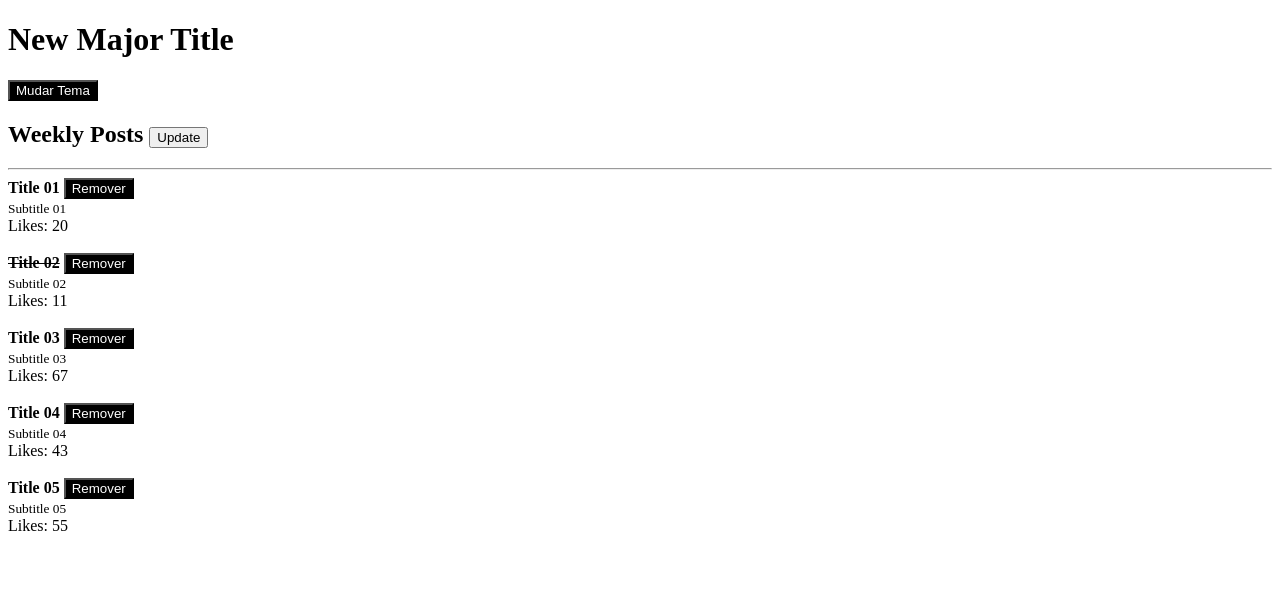
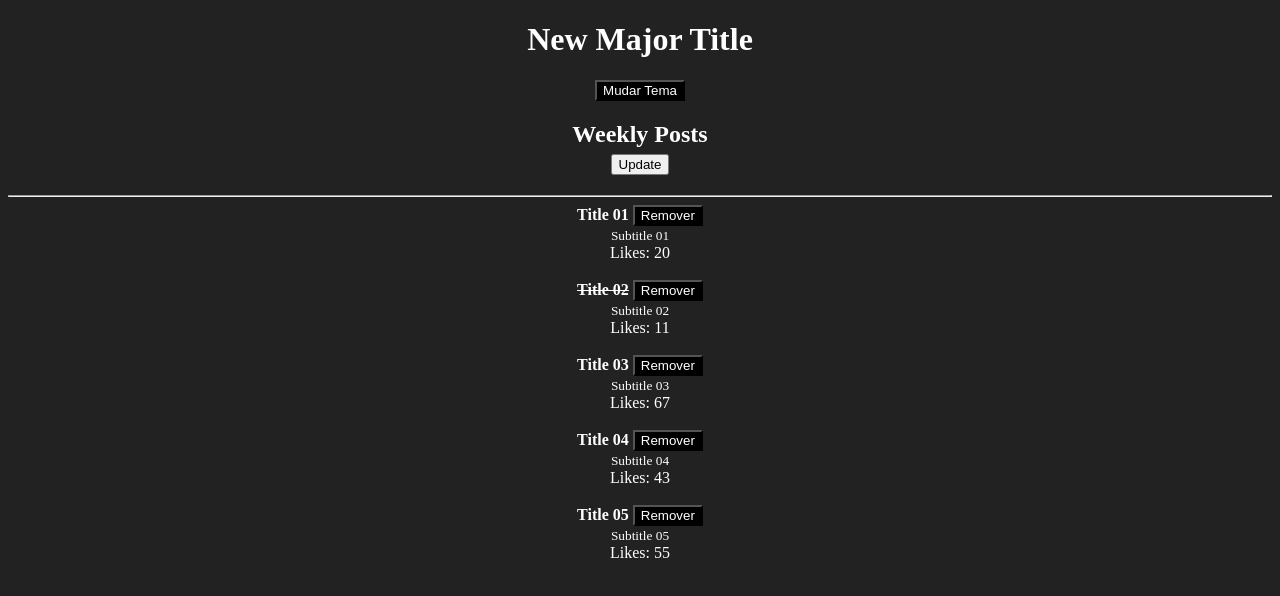
Before and after one commit to IgorPereira1997/reactBasics, a React app: page / in a window 1280 px wide. Shown: the top 596 px of the page. Built offline with nearby package versions, Linux system fonts and the light colour scheme.

Commit message:
Added CSS configuration for using into React

```diff
--- a/package.json
+++ b/package.json
@@ -15,10 +15,12 @@
     "@babel/preset-react": "^7.23.3",
     "babel-loader": "^9.1.3",
     "clean-webpack-plugin": "^4.0.0",
+    "css-loader": "^6.8.1",
     "eslint": "^8.53.0",
     "eslint-config-airbnb-base": "^15.0.0",
     "eslint-plugin-import": "^2.29.0",
     "html-webpack-plugin": "^5.5.3",
+    "style-loader": "^3.3.3",
     "webpack": "^5.89.0",
     "webpack-cli": "^5.1.4",
     "webpack-dev-server": "^4.15.1"
--- a/src/App.js
+++ b/src/App.js
@@ -42,7 +42,7 @@ function App(){
   return (
     <ThemeProvider>
       <Header title="New Major Title">
-        <h2>{category} <button onClick={handleRefresh}>Update</button></h2>
+        <h2>{category} <br/><button onClick={handleRefresh}>Update</button></h2>
       </Header>
 
       <hr/>
--- /dev/null
+++ b/src/index.css
@@ -0,0 +1,5 @@
+body{
+  background: #222;
+  color: #fff;
+  text-align: center;
+}
--- a/src/index.js
+++ b/src/index.js
@@ -2,6 +2,8 @@ import React from "react";
 import ReactDOM  from "react-dom";
 
 import App from './App';
+
+import './index.css'
 
 ReactDOM.render(
   // <h1 id="greetings">
--- a/webpack.config.js
+++ b/webpack.config.js
@@ -22,6 +22,10 @@ module.exports = {
         exclude: /node_modules/,
         use: 'babel-loader',
       },
+      {
+        test: /\.css$/,
+        use: ['style-loader', 'css-loader'],
+      }
     ],
    },
    devServer: {
```
Also changed, not shown: 1 other file (tests, documents, lock files or other folders).
